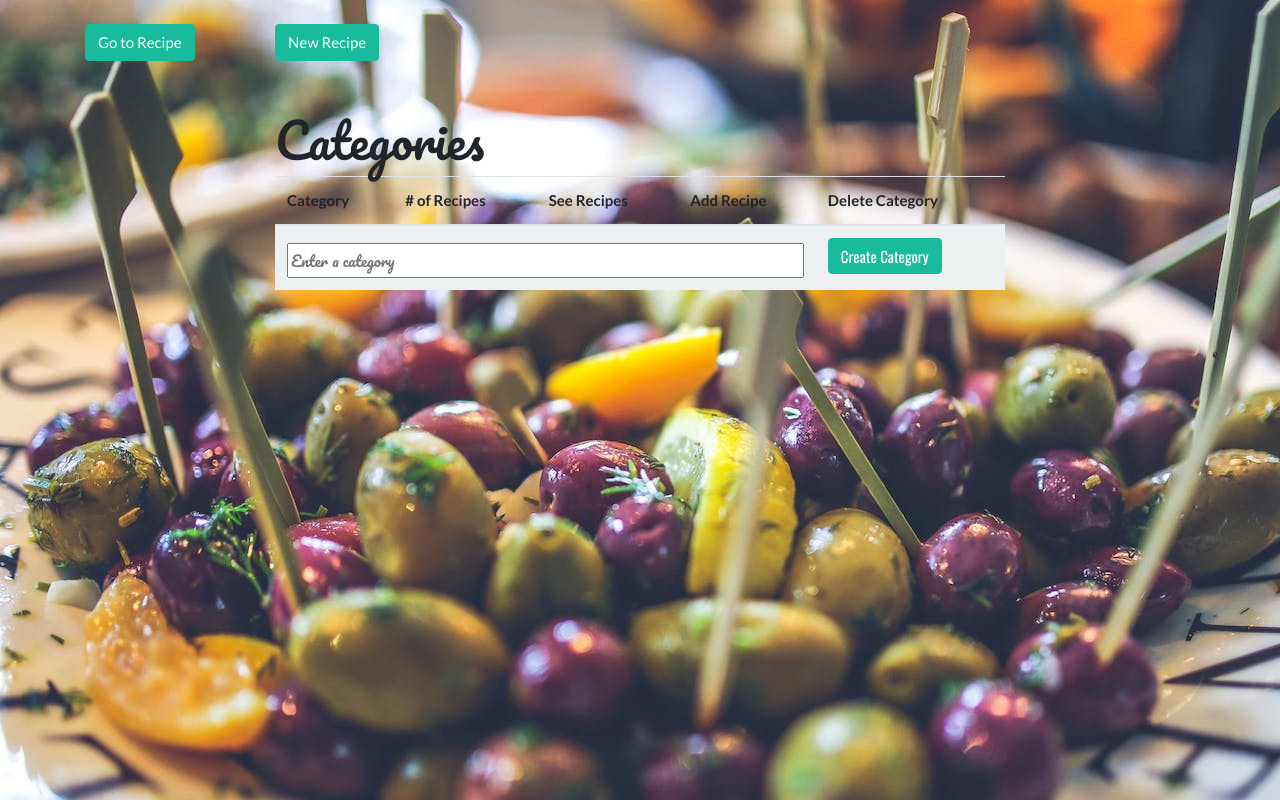
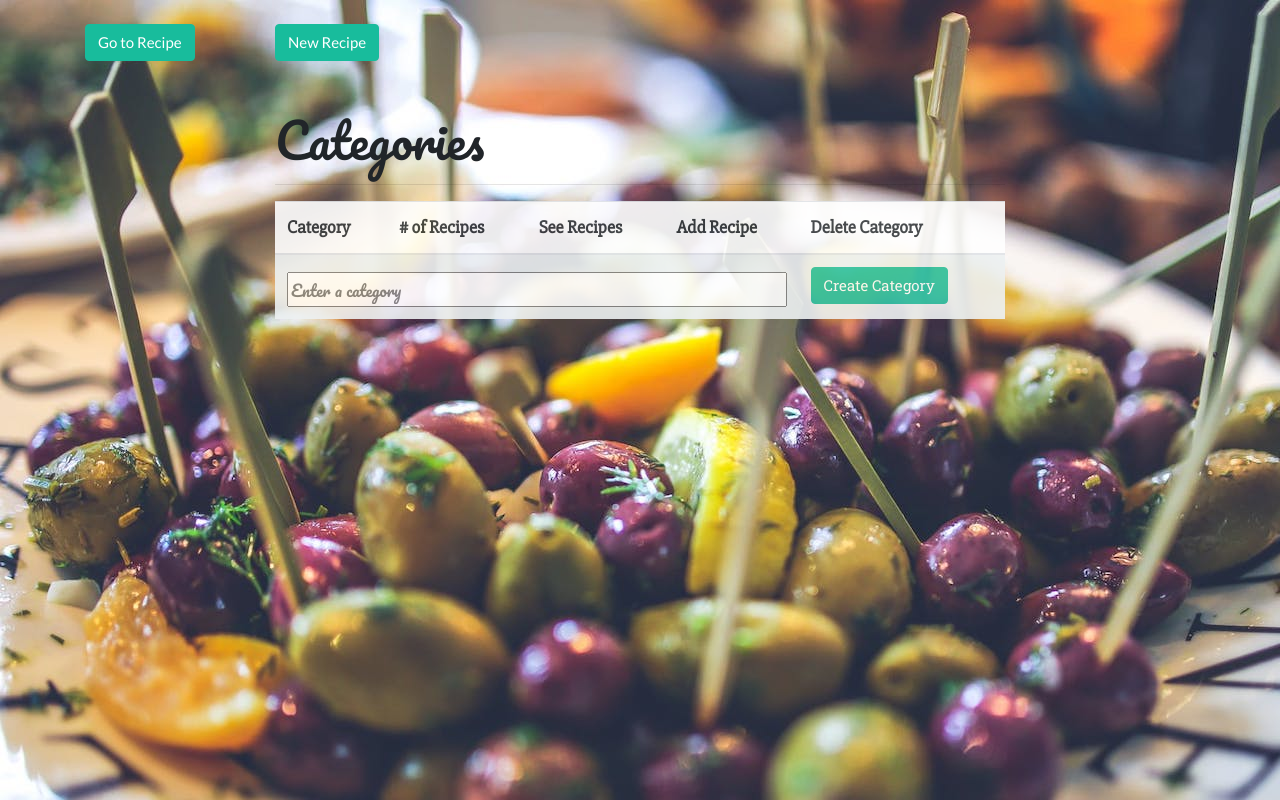
Before and after one commit to dmk6562/Olive-Thyme, a website: page public/categories.html in a window 1280 px wide. Drawn offline with nearby package versions, Linux system fonts and the light colour scheme; no server answers.

Commit message:
styling updates

```diff
--- a/public/categories.html
+++ b/public/categories.html
@@ -3,20 +3,27 @@
 
 <head>
     <meta charset="UTF-8">
-    <title>CMS</title>
 
     <!-- Google Fonts -->
-    <link href="https://fonts.googleapis.com/css?family=Pacifico|Oswald|Slabo 27px" rel="stylesheet">
+    <link href="https://fonts.googleapis.com/css?family=Pacifico|Oswald|Slabo 27px|Roboto+Slab" rel="stylesheet">
 
     <!-- Latest compiled and minified CSS & JS -->
     <link href="https://maxcdn.bootstrapcdn.com/bootswatch/4.0.0/flatly/bootstrap.min.css" rel="stylesheet">
-
-    <link rel="stylesheet" href="css/styles.css" media="screen" title="no title">
 
     <script src="https://code.jquery.com/jquery.js"></script>
 
     <!-- Bootstrap Link -->
     <script src="https://maxcdn.bootstrapcdn.com/bootstrap/4.0.0/js/bootstrap.min.js"></script>
+
+    <!-- Font Awesome -->
+    <link rel="stylesheet" href="https://cdnjs.cloudflare.com/ajax/libs/font-awesome/4.7.0/css/font-awesome.min.css">
+
+    <!-- CSS Stylesheet -->
+    <link rel="stylesheet" href="css/styles.css" media="screen" title="no title">
+
+    <!-- Title -->
+    <link rel="icon" type="image/icon" href="oliveicon.png"/>
+        <title>Categories</title>
 
 </head>
 
@@ -32,9 +39,11 @@
     </div>
     <div class="row">
         <div class="col-md-8 offset-md-2">
-            <div class="author-container">
+            <div class="category-container panel panel-default">
                 <h1>Categories</h1>
-                <table class="table table-striped">
+                <hr>
+                <div class = "panel panel-default" id = "table">
+                <table class="table table-striped" id= "table">
                     <thead>
                     <tr>
                         <th>Category</th>
@@ -56,6 +65,7 @@
                     </tr>
                     </tbody>
                 </table>
+                </div>
             </div>
         </div>
     </div>
--- a/public/css/styles.css
+++ b/public/css/styles.css
@@ -16,8 +16,9 @@ button.edit {
     margin: 5px;
 }
 
-.author-container {
+.category-container {
     margin-top: 50px;
+    /* background-color: blue;  */
 }
 
 .author-list {
@@ -53,9 +54,20 @@ h1 {
 
 body {
     background-image: url(olives.jpg);
-    background-repeat: no-repeat
+    background-repeat: no-repeat;
+    /* opacity: .9; */
 }
 
+#table {
+    background-color: white;
+    opacity: .9;
+}
+
+th {
+    font-family: 'Slabo 27px', serif;;
+    font-size: 18px;
+}
 td {
-    font-family: 'Oswald', sans-serif;
+    font-family: 'Roboto Slab', serif;
+    font-size: 16px;
 }
```
Also changed, not shown: public/cms.html (+3 -2 lines), public/oliveicon.png (added).
